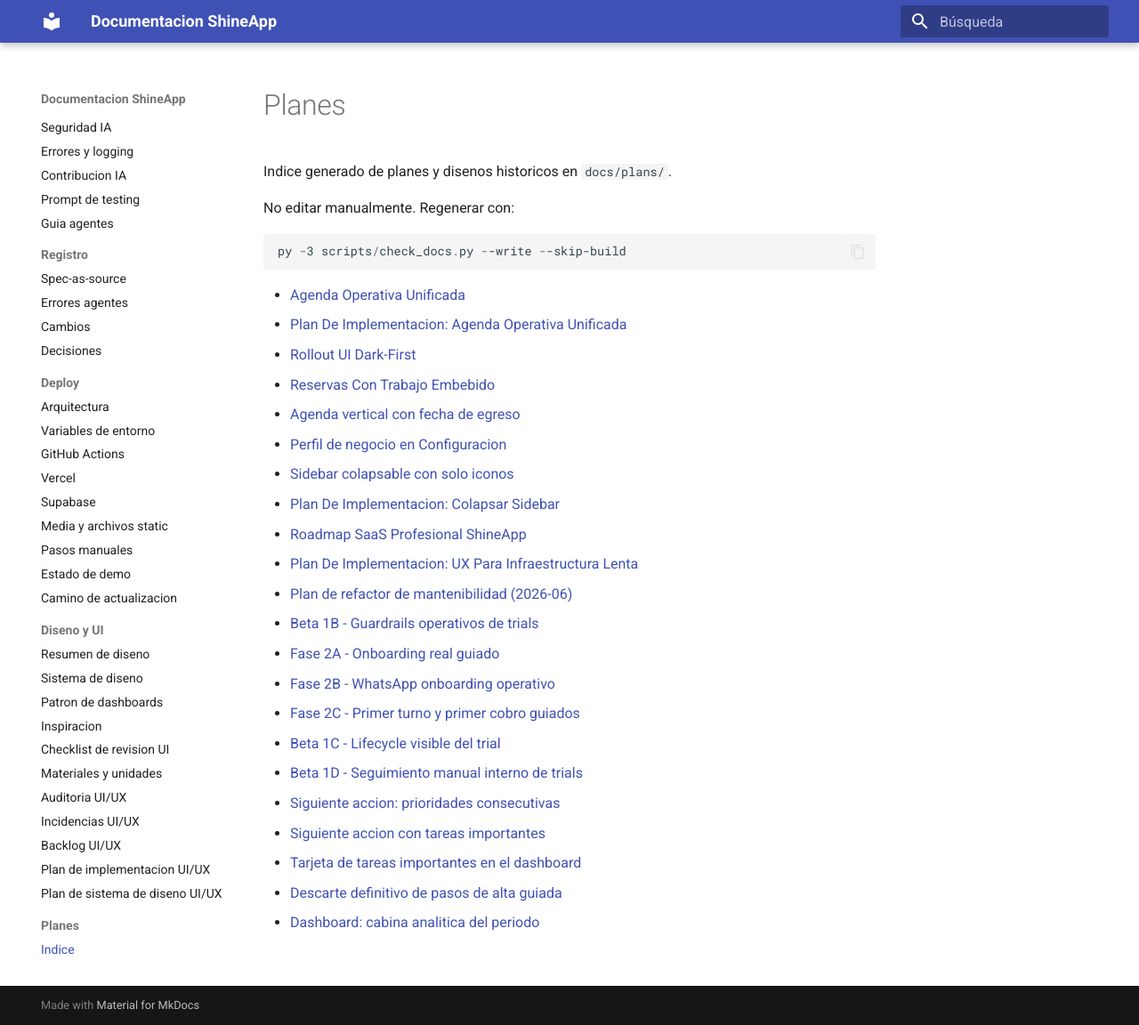
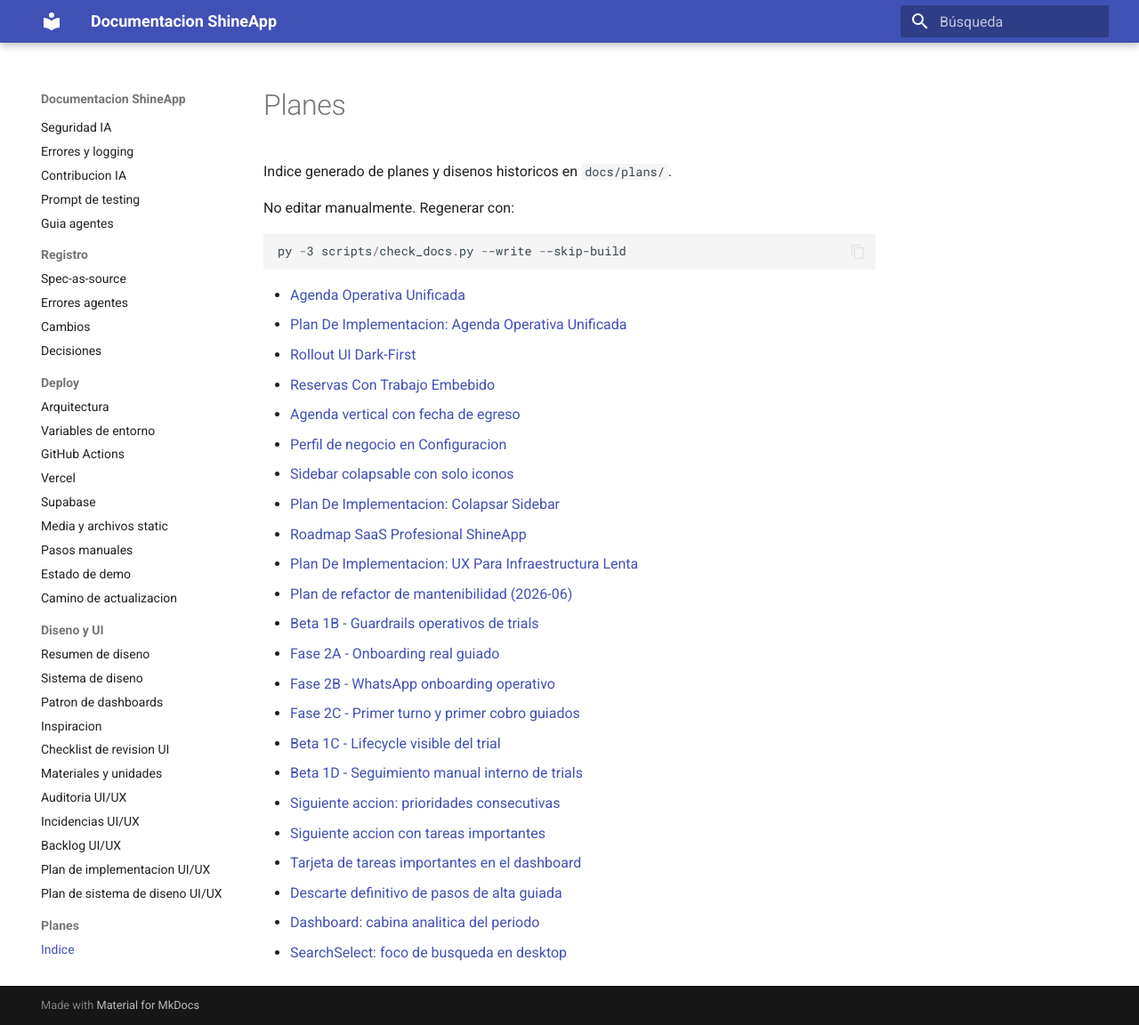
Before and after one commit to juanikitro/ShineApp, an MkDocs documentation site: the page built from docs/plans/index.md, in a window 1280 px wide and 1152 px high. Shown: the whole window at 89% size. Built offline with MkDocs 1.6.1 and Material for MkDocs 9.7.7, drawn with Linux system fonts in a browser that asks for light colours.

Commit message:
chore: regenerar changelog e indice tras merge

```diff
--- a/docs/plans/index.md
+++ b/docs/plans/index.md
@@ -31,3 +31,4 @@ py -3 scripts/check_docs.py --write --skip-build
 - [Tarjeta de tareas importantes en el dashboard](2026-07-21-dashboard-tareas-importantes-design.md)
 - [Descarte definitivo de pasos de alta guiada](2026-07-21-onboarding-step-dismissal-design.md)
 - [Dashboard: cabina analitica del periodo](2026-07-27-dashboard-analytic-canvas-design.md)
+- [SearchSelect: foco de busqueda en desktop](2026-07-28-search-select-desktop-focus-design.md)
```
